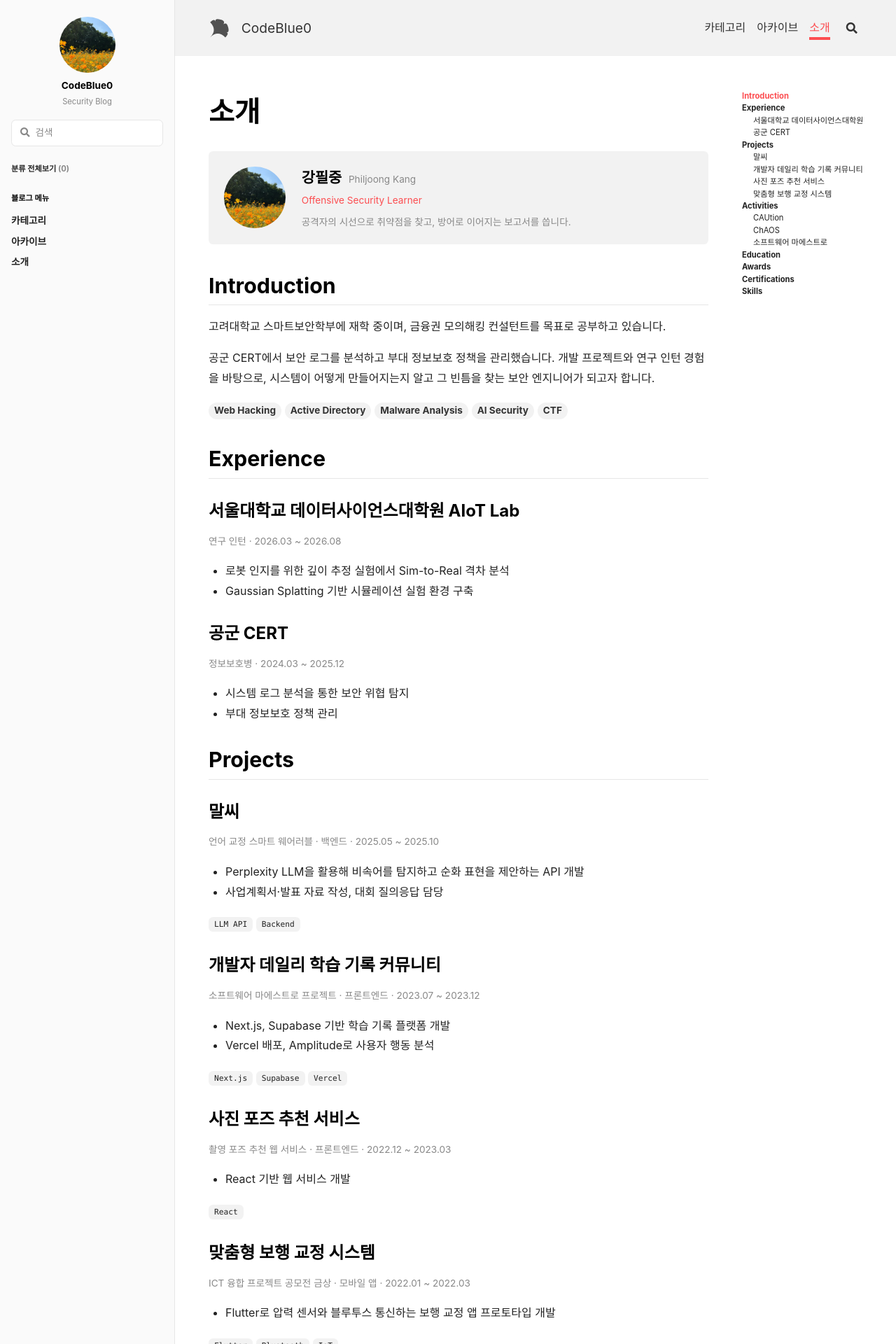
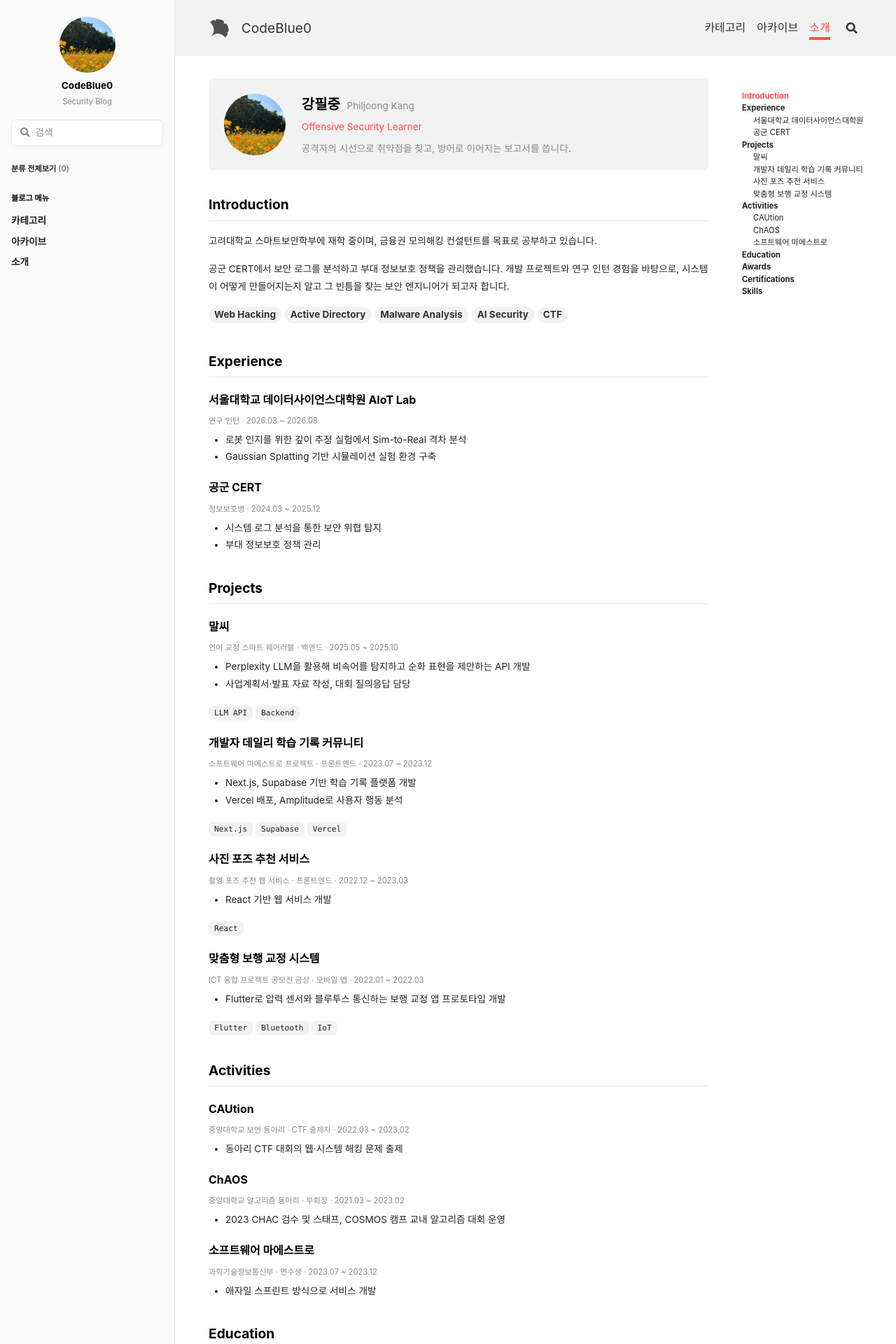
Before and after one commit to CodeBlue0/codeblue0.github.io, a Jekyll site: the page built from about.html, in a window 1280 px wide. Shown: the top 1920 px of the page at 70% size. Built offline with Jekyll 4.4.1, drawn with Linux system fonts in a browser that asks for light colours; nearby versions of some CDN libraries.

Commit message:
Compact headings on about page
Co-Authored-By: Claude Opus 5 <noreply@anthropic.com>

```diff
--- a/_sass/custom.scss
+++ b/_sass/custom.scss
@@ -141,4 +141,23 @@
   .about-card { flex-direction: column; text-align: center; }
 }
 
+/* Compact headings on the about page */
+.about {
+  h2 {
+    margin: 2rem 0 .7rem;
+    padding-bottom: .3rem;
+    font-size: 1.2rem;
+  }
+  h3 {
+    margin: 1.1rem 0 .35rem;
+    font-size: 1rem;
+  }
+  p, li, td, th { font-size: map-get($base, font-size-sm); }
+  ul { margin-top: .3rem; margin-bottom: .3rem; }
+  table { margin: .4rem 0 0; }
+  .about-meta { margin: 0 0 .3rem !important; font-size: map-get($base, font-size-xs); }
+  .about-card { margin-top: 2rem; }
+  .about-card .about-card__name { font-size: 1.25rem; }
+}
+
 /* end custom scss snippet */
--- a/about.html
+++ b/about.html
@@ -29,6 +30,7 @@ key: page-about
 ---
 
 {%- assign p = site.data.profile -%}
+<div class="about">
 {%- include snippets/get-nav-url.html path=site.author.avatar -%}
 <div class="about-card">
   <img src="{{ __return }}" alt="{{ p.name }}" />
@@ -100,3 +102,4 @@ key: page-about
   <li><strong>{{ _g.group }}</strong>: {{ _g.items | join: ", " }}</li>
 {%- endfor -%}
 </ul>
+</div>
```
Also changed, not shown: other parts of about.html (+1 -0 lines).
